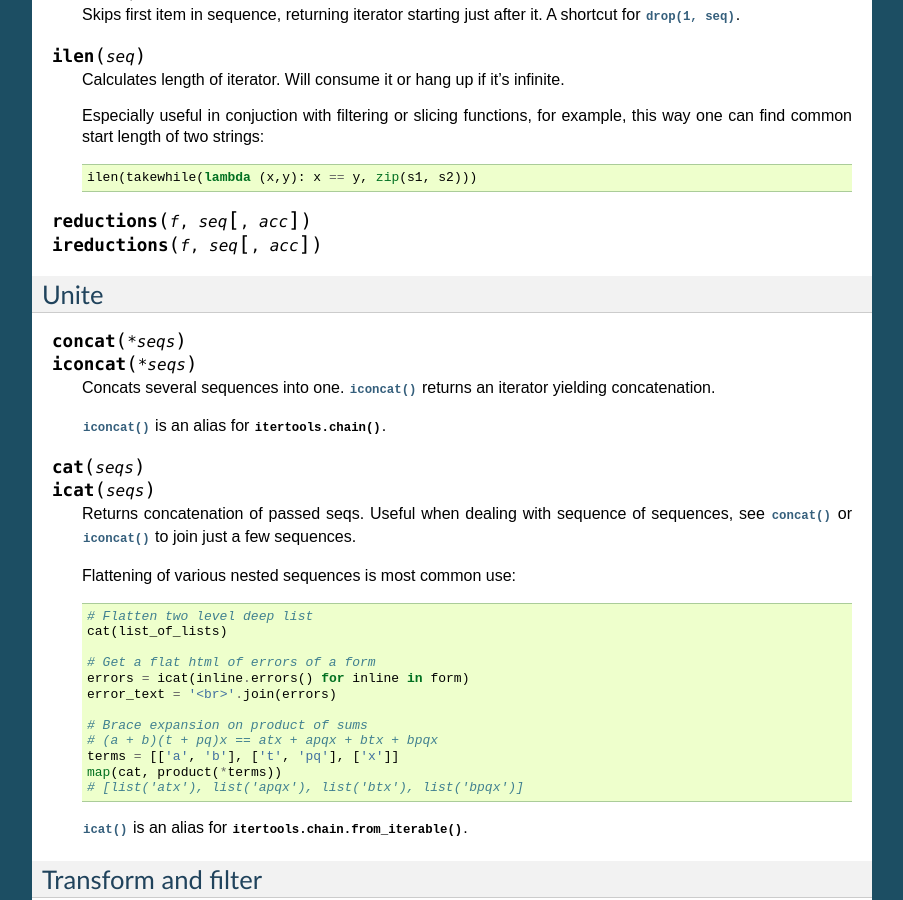
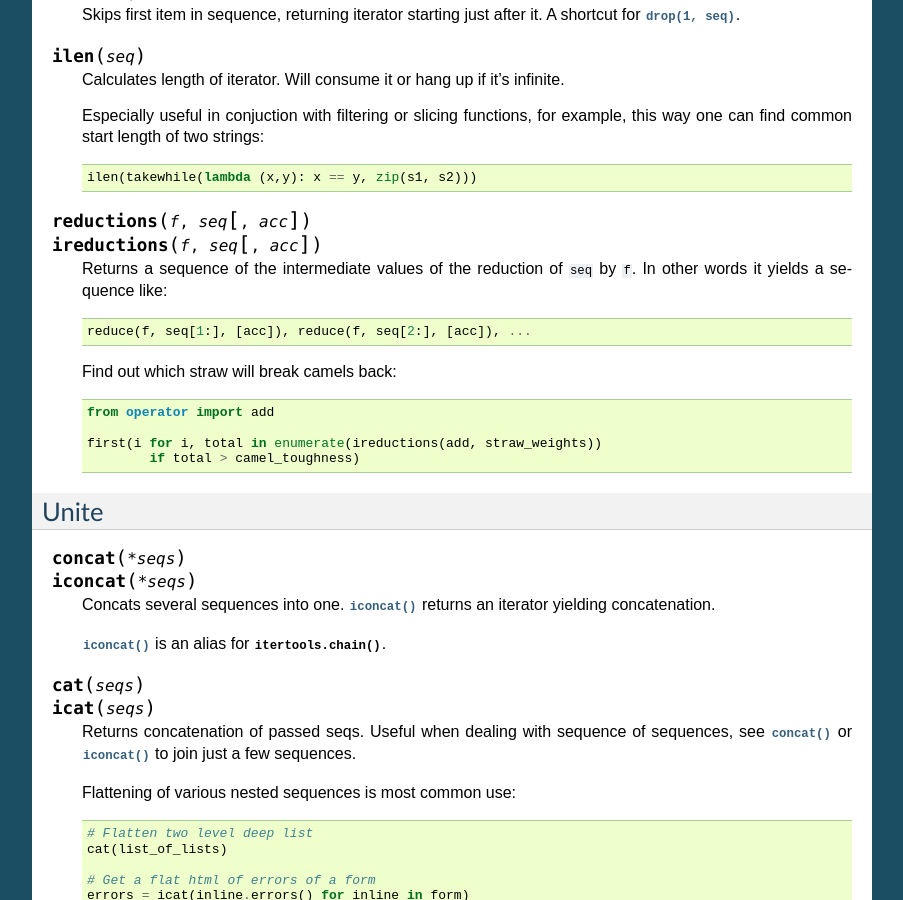
Before and after one commit to Jamaal224/funcy, a Sphinx documentation site: the page built from docs/seqs.rst, in a window 1280 px wide and 900 px high, scrolled down 2536 px. Shown: the whole window, without its empty margins (198-1101 px from the left). Built offline with Sphinx 7.4.7, drawn with Linux system fonts in a browser that asks for light colours; pages that are not in the unit, such as notebooks, are missing from menus.

Commit message:
Docs for i?reductions()

```diff
--- a/docs/seqs.rst
+++ b/docs/seqs.rst
@@ -162,6 +162,17 @@ This section provides some robust tools for sequence slicing. Consider :ref:`sli
 
 .. function:: reductions(f, seq, [acc])
               ireductions(f, seq, [acc])
+
+    Returns a sequence of the intermediate values of the reduction of ``seq`` by ``f``. In other words it yields a sequence like::
+
+        reduce(f, seq[1:], [acc]), reduce(f, seq[2:], [acc]), ...
+
+    Find out which straw will break camels back::
+
+        from operator import add
+
+        first(i for i, total in enumerate(ireductions(add, straw_weights))
+                if total > camel_toughness)
 
 
 Unite
```
